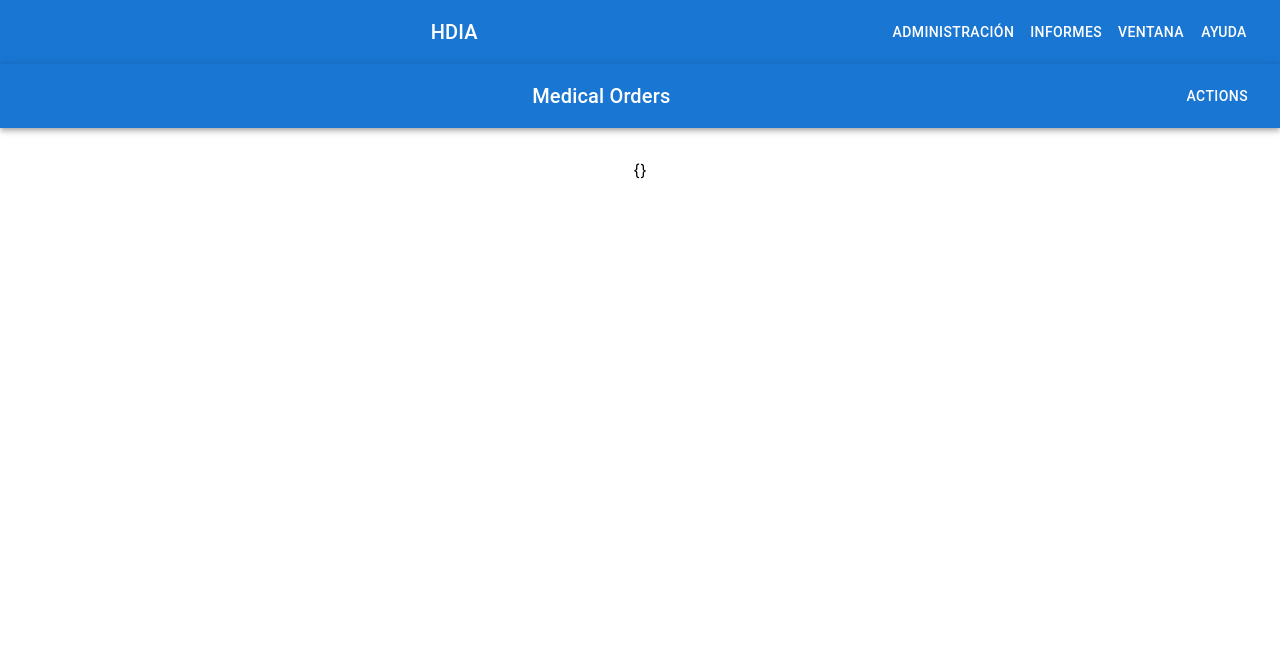
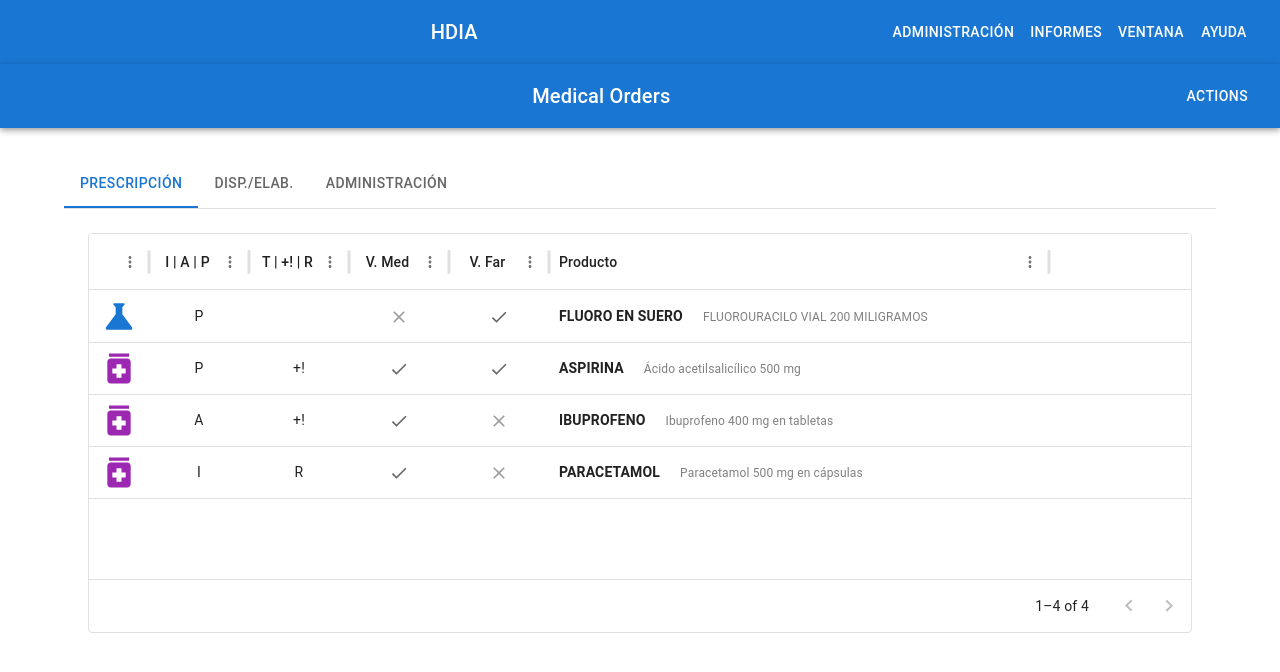
Before and after one commit to Powerbuilder-migration/react-repo, a React (Create React App) app: page / in a window 1280 px wide. Shown: the top 672 px of the page. Built offline with nearby package versions, Linux system fonts and the light colour scheme.

Commit message:
se agrego tabs para ordenes medicas y contenido de tab de prescripcion

```diff
--- a/package.json
+++ b/package.json
@@ -8,7 +8,9 @@
     "@faker-js/faker": "^9.4.0",
     "@fortawesome/free-solid-svg-icons": "^6.7.2",
     "@fortawesome/react-fontawesome": "^0.2.2",
+    "@mui/icons-material": "^6.4.4",
     "@mui/material": "^6.4.3",
+    "@mui/x-data-grid": "^7.26.0",
     "cra-template-typescript": "1.2.0",
     "react": "^18.3.1",
     "react-dom": "^18.3.1",
--- a/src/App.tsx
+++ b/src/App.tsx
@@ -2,23 +2,26 @@ import React from 'react';
 import './App.css';
 import MainAppBar  from './components/menu.tsx';
 import MainLayout from './views/Container.tsx';
+import Program from './components/program.tsx';
 
 import { faker } from '@faker-js/faker';
 
 
-const generateRandomPerson = (): object => {
+/* const generateRandomPerson = (): object => {
   return {
     name: faker.person.firstName ,
     email: faker.internet.email,
     phone: faker.phone.number,
   }
-;};
+;}; */
 
 const App:React.FC = () =>{
   return (
     <div className="App">
       <MainAppBar />
-      <MainLayout> {JSON.stringify(generateRandomPerson(), null, 2)} </MainLayout>
+      <MainLayout> {/* {JSON.stringify(generateRandomPerson(), null, 2)}  */}
+        <Program />
+      </MainLayout>
     </div>
   );
 }
--- a/src/components/menu.tsx
+++ b/src/components/menu.tsx
@@ -3,7 +3,6 @@ import {
   AppBar,
   Toolbar,
   Typography,
-  IconButton,
   Menu,
   MenuItem,
   Button,
--- a/src/components/navigation.tsx
+++ b/src/components/navigation.tsx
@@ -2,7 +2,6 @@ import React from 'react';
 import {
   AppBar,
   Toolbar,
-  IconButton,
   Menu,
   MenuItem,
   Button,
--- /dev/null
+++ b/src/components/prescripcion.tsx
@@ -0,0 +1,134 @@
+import React, { useState } from "react";
+import {
+  Box,
+  Dialog,
+  DialogTitle,
+  DialogContent,
+  DialogActions,
+  Button,
+} from "@mui/material";
+import { DataGrid, GridColDef } from "@mui/x-data-grid";
+import ScienceIcon from "@mui/icons-material/Science";
+import MedicationIcon from "@mui/icons-material/Medication";
+
+type PrescripcionProps = {
+
+}
+
+const Prescripcion = ({ prescripcion }) => {
+  const [open, setOpen] = useState(false);
+  const [selectedProduct, setSelectedProduct] = useState<{
+    nombre: string;
+    descripcion: string;
+  } | null>(null);
+
+  const handleOpen = (producto: { nombre: string; descripcion: string }) => {
+    setSelectedProduct(producto);
+    setOpen(true);
+  };
+
+  const handleClose = () => {
+    setOpen(false);
+    setSelectedProduct(null);
+  };
+
+  const columns: GridColDef[] = [
+    {
+      field: "tipo",
+      headerName: "",
+      width: 60,
+      align: "center",
+      renderCell: (params) => {
+        const isSuero = params.value === "suero";
+        const Icon = isSuero ? ScienceIcon : MedicationIcon;
+        const color = isSuero ? "primary" : "secondary";
+        return (
+          <Icon
+            color={color}
+            style={{
+              display: "flex",
+              justifyContent: "center",
+              alignItems: "center",
+              width: "100%",
+              height: "100%",
+            }}
+          />
+        );
+      },
+    },
+    {
+      field: "iap",
+      headerName: "I | A | P",
+      width: 100,
+      headerAlign: "center",
+      align: "center",
+    },
+    {
+      field: "tr",
+      headerName: "T | +! | R",
+      width: 100,
+      headerAlign: "center",
+      align: "center",
+    },
+    {
+      field: "vmed",
+      headerName: "V. Med",
+      width: 100,
+      headerAlign: "center",
+      align: "center",
+      type: "boolean",
+    },
+    {
+      field: "vfar",
+      headerName: "V. Far",
+      width: 100,
+      headerAlign: "center",
+      align: "center",
+      type: "boolean",
+    },
+    {
+      field: "producto",
+      headerName: "Producto",
+      width: 500,
+      renderCell: (params) => (
+        <div
+          onClick={() => handleOpen(params.row.producto)}
+          style={{ cursor: "pointer", overflowX: "scroll", width: "500px" }}
+        >
+          <strong>{params.row.producto.nombre}</strong>
+          <span style={{ fontSize: "12px", color: "gray", marginLeft: "20px" }}>
+            {params.row.producto.descripcion}
+          </span>
+        </div>
+      ),
+    },
+  ];
+
+  return (
+    <Box sx={{ height: 400, width: "100%" }}>
+      <DataGrid
+        rows={prescripcion}
+        columns={columns}
+        initialState={{ pagination: { paginationModel: { pageSize: 6 } } }}
+        pageSizeOptions={[6]}
+        disableRowSelectionOnClick
+        disableColumnSorting
+        disableColumnFilter
+      />
+      {/* Modal */}
+      <Dialog open={open} onClose={handleClose}>
+        <DialogTitle>{selectedProduct?.nombre}</DialogTitle>
+        <DialogContent>
+          <p>{selectedProduct?.descripcion}</p>
+        </DialogContent>
+        <DialogActions>
+          <Button onClick={handleClose} color="primary">
+            Cerrar
+          </Button>
+        </DialogActions>
+      </Dialog>
+    </Box>
+  );
+};
+
+export default Prescripcion;
--- /dev/null
+++ b/src/components/program.tsx
@@ -0,0 +1,79 @@
+import React, { useState } from "react";
+import { Box, Tabs, Tab } from "@mui/material";
+import TabPanel from "./tabPanel.tsx";
+import Prescripcion from "./prescripcion.tsx";
+
+const prescripcionData = [
+  {
+    id: 1,
+    tipo: "suero",
+    iap: "P",
+    tr: null,
+    vmed: null,
+    vfar: true,
+    producto: {
+      nombre: "FLUORO EN SUERO",
+      descripcion: "FLUOROURACILO VIAL 200 MILIGRAMOS ",
+    },
+  },
+  {
+    id: 2,
+    tipo: "pastilla",
+    iap: "P",
+    tr: "+!",
+    vmed: true,
+    vfar: true,
+    producto: {
+      nombre: "ASPIRINA",
+      descripcion: "Ácido acetilsalicílico 500 mg",
+    },
+  },
+  {
+    id: 3,
+    tipo: "pastilla",
+    iap: "A",
+    tr: "+!",
+    vmed: true,
+    vfar: false,
+    producto: {
+      nombre: "IBUPROFENO",
+      descripcion: "Ibuprofeno 400 mg en tabletas",
+    },
+  },
+  {
+    id: 4,
+    tipo: "pastilla",
+    iap: "I",
+    tr: "R",
+    vmed: true,
+    vfar: false,
+    producto: {
+      nombre: "PARACETAMOL",
+      descripcion: "Paracetamol 500 mg en cápsulas",
+    },
+  },
+];
+
+const Program = () => {
+  const [value, setValue] = useState(0);
+  const tabs = ["Prescripción", "Disp./Elab.", "Administración"];
+
+  return (
+    <Box sx={{ width: "100%" }}>
+      <Box sx={{ borderBottom: 1, borderColor: "divider" }}>
+        <Tabs value={value} onChange={(_, newValue) => setValue(newValue)}>
+          {tabs.map((label, index) => (
+            <Tab key={index} label={label} />
+          ))}
+        </Tabs>
+      </Box>
+      {tabs.map((label, index) => (
+        <TabPanel key={index} value={value} index={index}>
+          <Prescripcion prescripcion={prescripcionData} />
+        </TabPanel>
+      ))}
+    </Box>
+  );
+};
+
+export default Program;
--- /dev/null
+++ b/src/components/tabPanel.tsx
@@ -0,0 +1,18 @@
+import React from "react";
+import { Box } from "@mui/material";
+
+interface TabPanelProps {
+  children?: React.ReactNode;
+  index: number;
+  value: number;
+}
+
+const TabPanel = ({ children, value, index }: TabPanelProps) => {
+  return (
+    <div role="tabpanel" hidden={value !== index}>
+      {value === index && <Box sx={{ p: 3 }}>{children}</Box>}
+    </div>
+  );
+};
+
+export default TabPanel;
```
Also changed, not shown: 1 other file (tests, documents, lock files or other folders).
